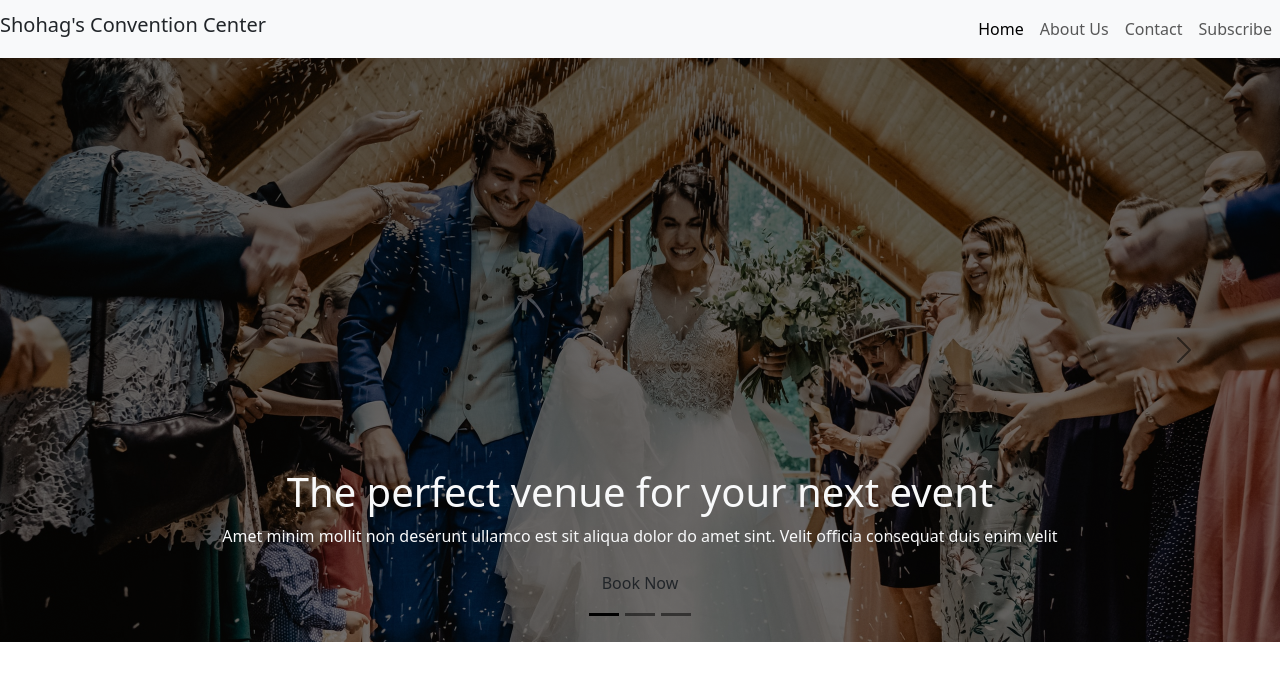
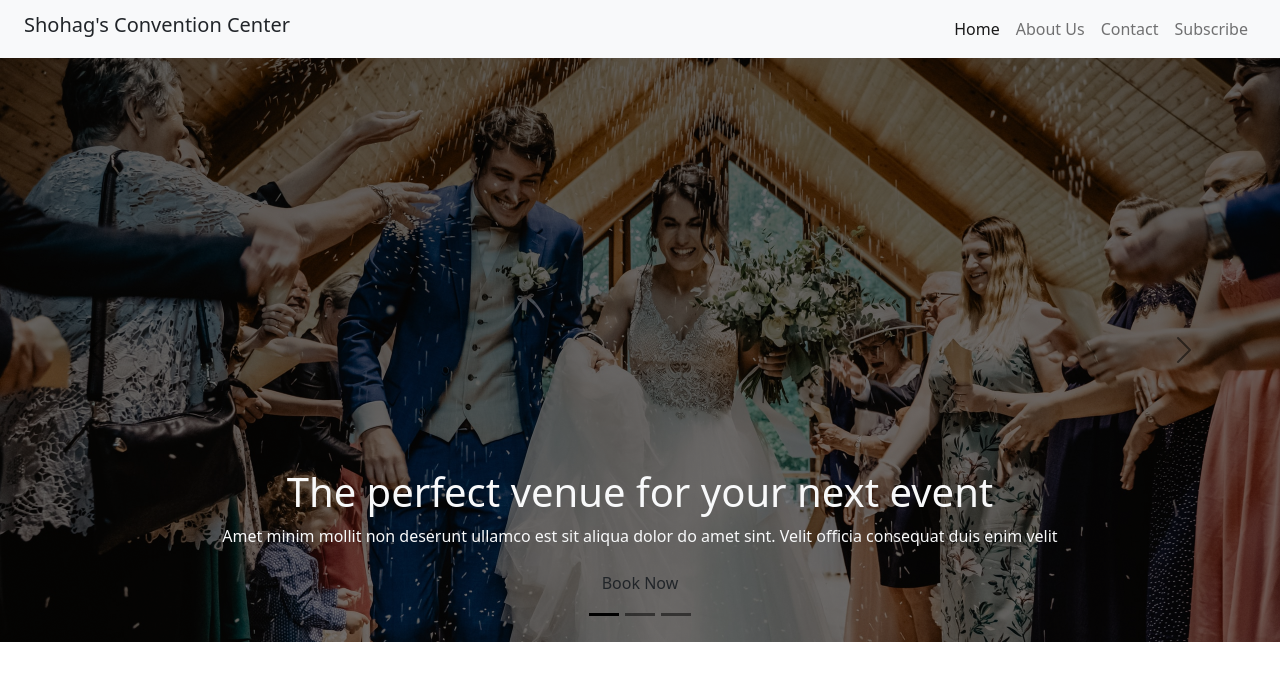
Before and after one commit to shohagroy/new_my_convention_center, a plain HTML site: page index.html in a window 1280 px wide. Drawn offline with nearby package versions, Linux system fonts and the light colour scheme.

Commit message:
link_bootstarp

```diff
--- a/index.html
+++ b/index.html
@@ -5,8 +5,8 @@
     <meta http-equiv="X-UA-Compatible" content="IE=edge">
     <meta name="viewport" content="width=device-width, initial-scale=1.0">
     <title>Shohag's Convention Center</title>
-    <link rel="stylesheet" href="bootstrap/css/bootstrap.css">
-    <link rel="stylesheet" href="/bootstrap/css/style.css">
+    <link href="https://cdn.jsdelivr.net/npm/bootstrap@5.0.2/dist/css/bootstrap.min.css" rel="stylesheet" integrity="sha384-EVSTQN3/azprG1Anm3QDgpJLIm9Nao0Yz1ztcQTwFspd3yD65VohhpuuCOmLASjC" crossorigin="anonymous">
+    <link rel="stylesheet" href="style/style.css">
 
 </head>
 <body>
@@ -107,6 +107,6 @@
 
 
 
-    <script src="bootstrap/js/bootstrap.bundle.js"></script>
+    <script src="https://cdn.jsdelivr.net/npm/bootstrap@5.0.2/dist/js/bootstrap.bundle.min.js" integrity="sha384-MrcW6ZMFYlzcLA8Nl+NtUVF0sA7MsXsP1UyJoMp4YLEuNSfAP+JcXn/tWtIaxVXM" crossorigin="anonymous"></script>
 </body>
 </html>
```
Also changed, not shown: style/style.css (added).
